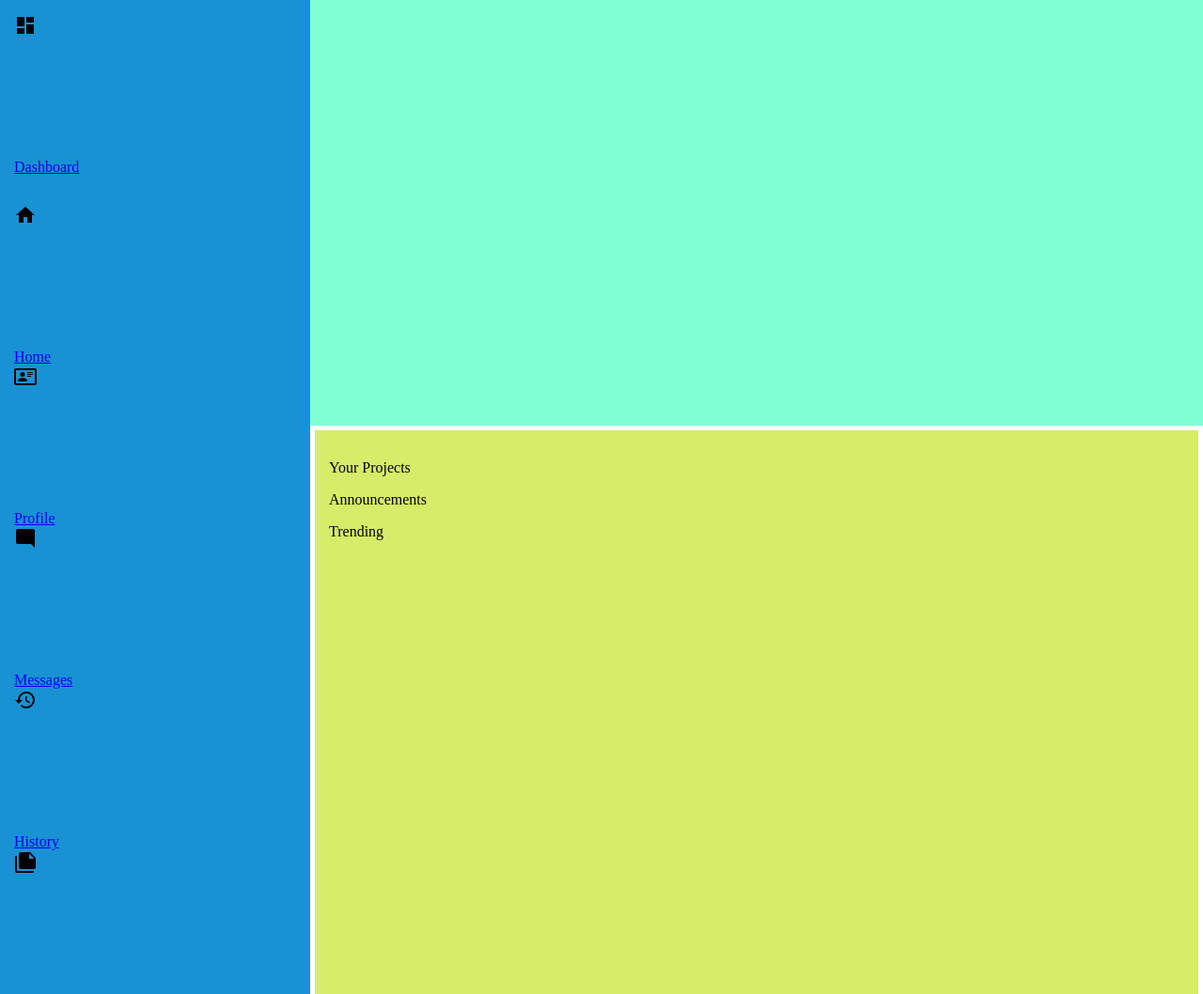
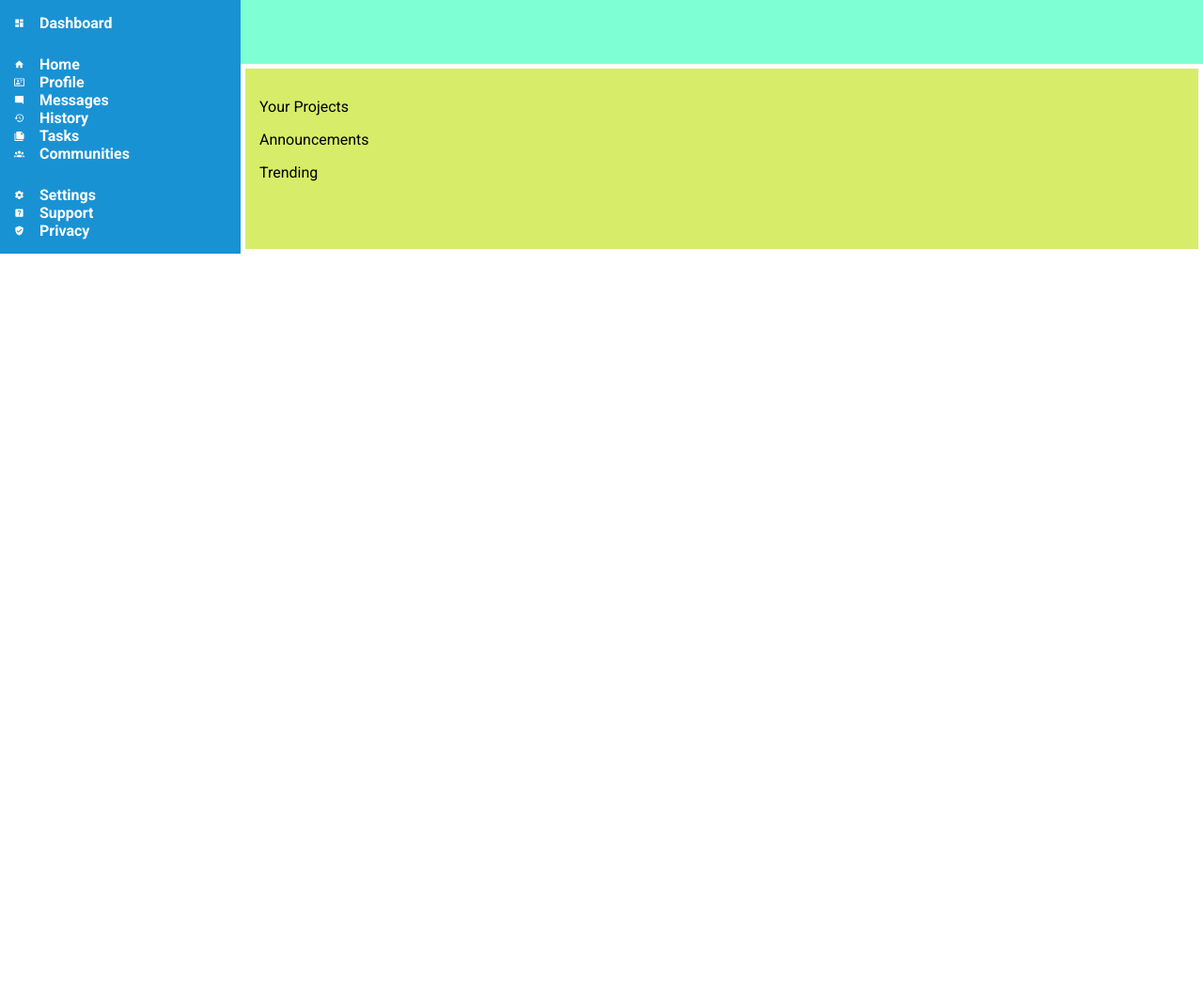
Before and after one commit to aish8la/TOP-Dashbaord-Project, a plain HTML site: page index.html in a window 1280 px wide. Shown: the top 1058 px of the page at 94% size. After the commit the page ends 800 px from the top, so only its background shows below. Drawn offline with Linux system fonts and the light colour scheme.

Commit message:
change sidebar styling and svg

```diff
--- a/index.html
+++ b/index.html
@@ -12,19 +12,19 @@
 <body>
     <div class="page-grid">
         <div class="sidebar">
-            <a href="#dashboard" class="side-menu-item"><svg class="icon icon-dashboard">xmlns="http://www.w3.org/2000/svg" viewBox="0 0 24 24"><title>view-dashboard</title><path d="M13,3V9H21V3M13,21H21V11H13M3,21H11V15H3M3,13H11V3H3V13Z" /></svg>Dashboard</a>
+            <a href="#dashboard" class="title"><svg class="icon icon-dashboard"xmlns="http://www.w3.org/2000/svg" viewBox="0 0 24 24"><title>view-dashboard</title><path d="M13,3V9H21V3M13,21H21V11H13M3,21H11V15H3M3,13H11V3H3V13Z" /></svg>Dashboard</a>
             <div class="side-menu-main">
-                <a href="#home" class="side-menu-item"><svg class="icon icon-home">xmlns="http://www.w3.org/2000/svg" viewBox="0 0 24 24"><title>home</title><path d="M10,20V14H14V20H19V12H22L12,3L2,12H5V20H10Z" /></svg>Home</a>
-                <a href="#profile" class="side-menu-item"><svg class="icon icon-profile">xmlns="http://www.w3.org/2000/svg" viewBox="0 0 24 24"><title>card-account-details-outline</title><path d="M22,3H2C0.91,3.04 0.04,3.91 0,5V19C0.04,20.09 0.91,20.96 2,21H22C23.09,20.96 23.96,20.09 24,19V5C23.96,3.91 23.09,3.04 22,3M22,19H2V5H22V19M14,17V15.75C14,14.09 10.66,13.25 9,13.25C7.34,13.25 4,14.09 4,15.75V17H14M9,7A2.5,2.5 0 0,0 6.5,9.5A2.5,2.5 0 0,0 9,12A2.5,2.5 0 0,0 11.5,9.5A2.5,2.5 0 0,0 9,7M14,7V8H20V7H14M14,9V10H20V9H14M14,11V12H18V11H14" /></svg>Profile</a>
-                <a href="#messages" class="side-menu-item"><svg class="icon icon-messages">xmlns="http://www.w3.org/2000/svg" viewBox="0 0 24 24"><title>message-reply</title><path d="M22,4C22,2.89 21.1,2 20,2H4A2,2 0 0,0 2,4V16A2,2 0 0,0 4,18H18L22,22V4Z" /></svg>Messages</a>
-                <a href="#history" class="side-menu-item"><svg class="icon icon-history">xmlns="http://www.w3.org/2000/svg" viewBox="0 0 24 24"><title>history</title><path d="M13.5,8H12V13L16.28,15.54L17,14.33L13.5,12.25V8M13,3A9,9 0 0,0 4,12H1L4.96,16.03L9,12H6A7,7 0 0,1 13,5A7,7 0 0,1 20,12A7,7 0 0,1 13,19C11.07,19 9.32,18.21 8.06,16.94L6.64,18.36C8.27,20 10.5,21 13,21A9,9 0 0,0 22,12A9,9 0 0,0 13,3" /></svg>History</a>
-                <a href="#tasks" class="side-menu-item"><svg class="icon icon-tasks">xmlns="http://www.w3.org/2000/svg" viewBox="0 0 24 24"><title>note-multiple</title><path d="M16,9H21.5L16,3.5V9M7,2H17L23,8V18A2,2 0 0,1 21,20H7C5.89,20 5,19.1 5,18V4A2,2 0 0,1 7,2M3,6V22H21V24H3A2,2 0 0,1 1,22V6H3Z" /></svg>Tasks</a>
-                <a href="#communities" class="side-menu-item"><svg class="icon icon-communities">xmlns="http://www.w3.org/2000/svg" viewBox="0 0 24 24"><title>account-group</title><path d="M12,5.5A3.5,3.5 0 0,1 15.5,9A3.5,3.5 0 0,1 12,12.5A3.5,3.5 0 0,1 8.5,9A3.5,3.5 0 0,1 12,5.5M5,8C5.56,8 6.08,8.15 6.53,8.42C6.38,9.85 6.8,11.27 7.66,12.38C7.16,13.34 6.16,14 5,14A3,3 0 0,1 2,11A3,3 0 0,1 5,8M19,8A3,3 0 0,1 22,11A3,3 0 0,1 19,14C17.84,14 16.84,13.34 16.34,12.38C17.2,11.27 17.62,9.85 17.47,8.42C17.92,8.15 18.44,8 19,8M5.5,18.25C5.5,16.18 8.41,14.5 12,14.5C15.59,14.5 18.5,16.18 18.5,18.25V20H5.5V18.25M0,20V18.5C0,17.11 1.89,15.94 4.45,15.6C3.86,16.28 3.5,17.22 3.5,18.25V20H0M24,20H20.5V18.25C20.5,17.22 20.14,16.28 19.55,15.6C22.11,15.94 24,17.11 24,18.5V20Z" /></svg>Communities</a>
+                <a href="#home" class="side-menu-item"><svg class="icon icon-home"xmlns="http://www.w3.org/2000/svg" viewBox="0 0 24 24"><title>home</title><path d="M10,20V14H14V20H19V12H22L12,3L2,12H5V20H10Z" /></svg>Home</a>
+                <a href="#profile" class="side-menu-item"><svg class="icon icon-profile"xmlns="http://www.w3.org/2000/svg" viewBox="0 0 24 24"><title>card-account-details-outline</title><path d="M22,3H2C0.91,3.04 0.04,3.91 0,5V19C0.04,20.09 0.91,20.96 2,21H22C23.09,20.96 23.96,20.09 24,19V5C23.96,3.91 23.09,3.04 22,3M22,19H2V5H22V19M14,17V15.75C14,14.09 10.66,13.25 9,13.25C7.34,13.25 4,14.09 4,15.75V17H14M9,7A2.5,2.5 0 0,0 6.5,9.5A2.5,2.5 0 0,0 9,12A2.5,2.5 0 0,0 11.5,9.5A2.5,2.5 0 0,0 9,7M14,7V8H20V7H14M14,9V10H20V9H14M14,11V12H18V11H14" /></svg>Profile</a>
+                <a href="#messages" class="side-menu-item"><svg class="icon icon-messages"xmlns="http://www.w3.org/2000/svg" viewBox="0 0 24 24"><title>message-reply</title><path d="M22,4C22,2.89 21.1,2 20,2H4A2,2 0 0,0 2,4V16A2,2 0 0,0 4,18H18L22,22V4Z" /></svg>Messages</a>
+                <a href="#history" class="side-menu-item"><svg class="icon icon-history"xmlns="http://www.w3.org/2000/svg" viewBox="0 0 24 24"><title>history</title><path d="M13.5,8H12V13L16.28,15.54L17,14.33L13.5,12.25V8M13,3A9,9 0 0,0 4,12H1L4.96,16.03L9,12H6A7,7 0 0,1 13,5A7,7 0 0,1 20,12A7,7 0 0,1 13,19C11.07,19 9.32,18.21 8.06,16.94L6.64,18.36C8.27,20 10.5,21 13,21A9,9 0 0,0 22,12A9,9 0 0,0 13,3" /></svg>History</a>
+                <a href="#tasks" class="side-menu-item"><svg class="icon icon-tasks"xmlns="http://www.w3.org/2000/svg" viewBox="0 0 24 24"><title>note-multiple</title><path d="M16,9H21.5L16,3.5V9M7,2H17L23,8V18A2,2 0 0,1 21,20H7C5.89,20 5,19.1 5,18V4A2,2 0 0,1 7,2M3,6V22H21V24H3A2,2 0 0,1 1,22V6H3Z" /></svg>Tasks</a>
+                <a href="#communities" class="side-menu-item"><svg class="icon icon-communities"xmlns="http://www.w3.org/2000/svg" viewBox="0 0 24 24"><title>account-group</title><path d="M12,5.5A3.5,3.5 0 0,1 15.5,9A3.5,3.5 0 0,1 12,12.5A3.5,3.5 0 0,1 8.5,9A3.5,3.5 0 0,1 12,5.5M5,8C5.56,8 6.08,8.15 6.53,8.42C6.38,9.85 6.8,11.27 7.66,12.38C7.16,13.34 6.16,14 5,14A3,3 0 0,1 2,11A3,3 0 0,1 5,8M19,8A3,3 0 0,1 22,11A3,3 0 0,1 19,14C17.84,14 16.84,13.34 16.34,12.38C17.2,11.27 17.62,9.85 17.47,8.42C17.92,8.15 18.44,8 19,8M5.5,18.25C5.5,16.18 8.41,14.5 12,14.5C15.59,14.5 18.5,16.18 18.5,18.25V20H5.5V18.25M0,20V18.5C0,17.11 1.89,15.94 4.45,15.6C3.86,16.28 3.5,17.22 3.5,18.25V20H0M24,20H20.5V18.25C20.5,17.22 20.14,16.28 19.55,15.6C22.11,15.94 24,17.11 24,18.5V20Z" /></svg>Communities</a>
             </div>
             <div class="side-menu-setting">
-                <a href="#settings" class="side-menu-item"><svg class="icon icon-settings">xmlns="http://www.w3.org/2000/svg" viewBox="0 0 24 24"><title>cog</title><path d="M12,15.5A3.5,3.5 0 0,1 8.5,12A3.5,3.5 0 0,1 12,8.5A3.5,3.5 0 0,1 15.5,12A3.5,3.5 0 0,1 12,15.5M19.43,12.97C19.47,12.65 19.5,12.33 19.5,12C19.5,11.67 19.47,11.34 19.43,11L21.54,9.37C21.73,9.22 21.78,8.95 21.66,8.73L19.66,5.27C19.54,5.05 19.27,4.96 19.05,5.05L16.56,6.05C16.04,5.66 15.5,5.32 14.87,5.07L14.5,2.42C14.46,2.18 14.25,2 14,2H10C9.75,2 9.54,2.18 9.5,2.42L9.13,5.07C8.5,5.32 7.96,5.66 7.44,6.05L4.95,5.05C4.73,4.96 4.46,5.05 4.34,5.27L2.34,8.73C2.21,8.95 2.27,9.22 2.46,9.37L4.57,11C4.53,11.34 4.5,11.67 4.5,12C4.5,12.33 4.53,12.65 4.57,12.97L2.46,14.63C2.27,14.78 2.21,15.05 2.34,15.27L4.34,18.73C4.46,18.95 4.73,19.03 4.95,18.95L7.44,17.94C7.96,18.34 8.5,18.68 9.13,18.93L9.5,21.58C9.54,21.82 9.75,22 10,22H14C14.25,22 14.46,21.82 14.5,21.58L14.87,18.93C15.5,18.67 16.04,18.34 16.56,17.94L19.05,18.95C19.27,19.03 19.54,18.95 19.66,18.73L21.66,15.27C21.78,15.05 21.73,14.78 21.54,14.63L19.43,12.97Z" /></svg>Settings</a>
-                <a href="#support" class="side-menu-item"><svg class="icon icon-support">xmlns="http://www.w3.org/2000/svg" viewBox="0 0 24 24"><title>help-box</title><path d="M11,18H13V16H11V18M12,6A4,4 0 0,0 8,10H10A2,2 0 0,1 12,8A2,2 0 0,1 14,10C14,12 11,11.75 11,15H13C13,12.75 16,12.5 16,10A4,4 0 0,0 12,6M5,3H19A2,2 0 0,1 21,5V19A2,2 0 0,1 19,21H5A2,2 0 0,1 3,19V5A2,2 0 0,1 5,3Z" /></svg>Support</a>
-                <a href="#privacy" class="side-menu-item"><svg class="icon icon-privacy">xmlns="http://www.w3.org/2000/svg" viewBox="0 0 24 24"><title>shield-check</title><path d="M10,17L6,13L7.41,11.59L10,14.17L16.59,7.58L18,9M12,1L3,5V11C3,16.55 6.84,21.74 12,23C17.16,21.74 21,16.55 21,11V5L12,1Z" /></svg>Privacy</a>
+                <a href="#settings" class="side-menu-item"><svg class="icon icon-settings"xmlns="http://www.w3.org/2000/svg" viewBox="0 0 24 24"><title>cog</title><path d="M12,15.5A3.5,3.5 0 0,1 8.5,12A3.5,3.5 0 0,1 12,8.5A3.5,3.5 0 0,1 15.5,12A3.5,3.5 0 0,1 12,15.5M19.43,12.97C19.47,12.65 19.5,12.33 19.5,12C19.5,11.67 19.47,11.34 19.43,11L21.54,9.37C21.73,9.22 21.78,8.95 21.66,8.73L19.66,5.27C19.54,5.05 19.27,4.96 19.05,5.05L16.56,6.05C16.04,5.66 15.5,5.32 14.87,5.07L14.5,2.42C14.46,2.18 14.25,2 14,2H10C9.75,2 9.54,2.18 9.5,2.42L9.13,5.07C8.5,5.32 7.96,5.66 7.44,6.05L4.95,5.05C4.73,4.96 4.46,5.05 4.34,5.27L2.34,8.73C2.21,8.95 2.27,9.22 2.46,9.37L4.57,11C4.53,11.34 4.5,11.67 4.5,12C4.5,12.33 4.53,12.65 4.57,12.97L2.46,14.63C2.27,14.78 2.21,15.05 2.34,15.27L4.34,18.73C4.46,18.95 4.73,19.03 4.95,18.95L7.44,17.94C7.96,18.34 8.5,18.68 9.13,18.93L9.5,21.58C9.54,21.82 9.75,22 10,22H14C14.25,22 14.46,21.82 14.5,21.58L14.87,18.93C15.5,18.67 16.04,18.34 16.56,17.94L19.05,18.95C19.27,19.03 19.54,18.95 19.66,18.73L21.66,15.27C21.78,15.05 21.73,14.78 21.54,14.63L19.43,12.97Z" /></svg>Settings</a>
+                <a href="#support" class="side-menu-item"><svg class="icon icon-support"xmlns="http://www.w3.org/2000/svg" viewBox="0 0 24 24"><title>help-box</title><path d="M11,18H13V16H11V18M12,6A4,4 0 0,0 8,10H10A2,2 0 0,1 12,8A2,2 0 0,1 14,10C14,12 11,11.75 11,15H13C13,12.75 16,12.5 16,10A4,4 0 0,0 12,6M5,3H19A2,2 0 0,1 21,5V19A2,2 0 0,1 19,21H5A2,2 0 0,1 3,19V5A2,2 0 0,1 5,3Z" /></svg>Support</a>
+                <a href="#privacy" class="side-menu-item"><svg class="icon icon-privacy"xmlns="http://www.w3.org/2000/svg" viewBox="0 0 24 24"><title>shield-check</title><path d="M10,17L6,13L7.41,11.59L10,14.17L16.59,7.58L18,9M12,1L3,5V11C3,16.55 6.84,21.74 12,23C17.16,21.74 21,16.55 21,11V5L12,1Z" /></svg>Privacy</a>
             </div>
         </div>
         <div class="header">
--- a/style.css
+++ b/style.css
@@ -1,7 +1,15 @@
+:root {
+    --main-font-size: 16px;
+    --svg-size: calc(1em - 5px);
+    --side-menu: 1em;
+}
+
+
 body,
 html {
     margin: 0;
     box-sizing: border-box;
+    font-size: var(--main-font-size);
 }
 
 .sidebar,
@@ -10,10 +18,13 @@ html {
     padding: 15px;
 }
 
+
+
 .page-grid {
     display: grid;
     grid-template-columns: 1fr 4fr;
     grid-template-rows: 1fr 3fr;
+    font-family: "Roboto", sans-serif;
 }
 
 .sidebar {
@@ -22,13 +33,29 @@ html {
     grid-column: 1 / 2;
     grid-row: 1 / 3;
     display: grid;
-    gap: 30px;
+    gap: 25px;
+    font-weight: 700;
 }
 
-.side-btn-ctn {
-    display: grid;
-    gap: 10px;
+.title {
+    font-size: calc(1em + 5px);
 }
+
+.sidebar a {
+    text-decoration: none;
+    display: flex;
+    color: white;
+    align-items: center;
+    font-size: var(--side-menu);
+}
+
+.sidebar svg {
+    width: var(--svg-size);
+    height: var(--svg-size);
+    fill: white;
+    margin-right: 1em;
+}
+
 .header {
     background-color: aquamarine;
     grid-row: 1 / 2;
```
Also changed, not shown: icons/bell-ring.svg (added), icons/communities.svg (added), icons/dashboard.svg (added), icons/eye-plus-outline.svg (added), icons/history.svg (added), icons/home.svg (added), icons/messages.svg (added), icons/privacy.svg (added), icons/profile.svg (added), icons/search.svg (added), icons/setting.svg (added), icons/share-variant-outline.svg (added), icons/star-plus-outline.svg (added), icons/support.svg (added), 1 more files.
